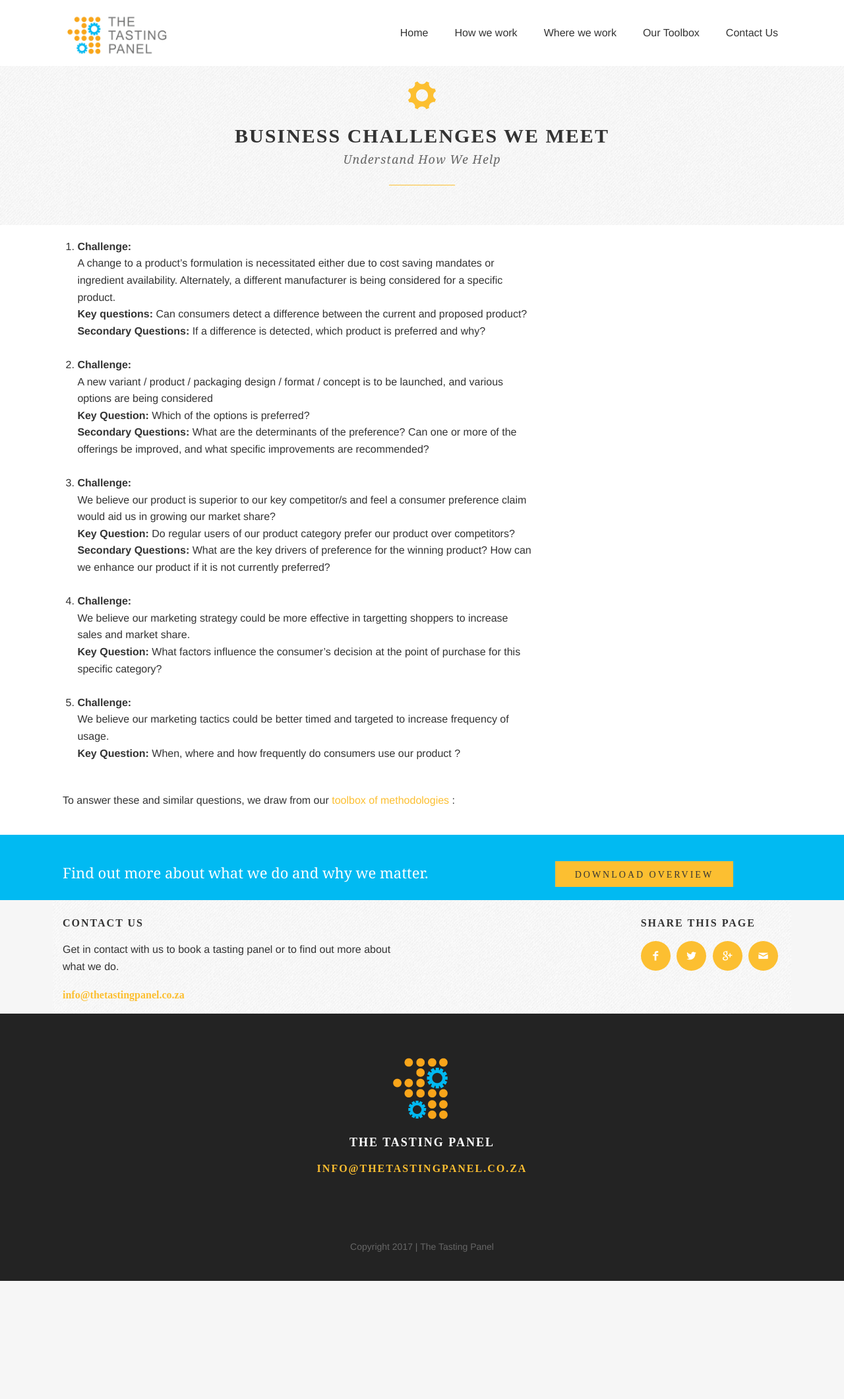
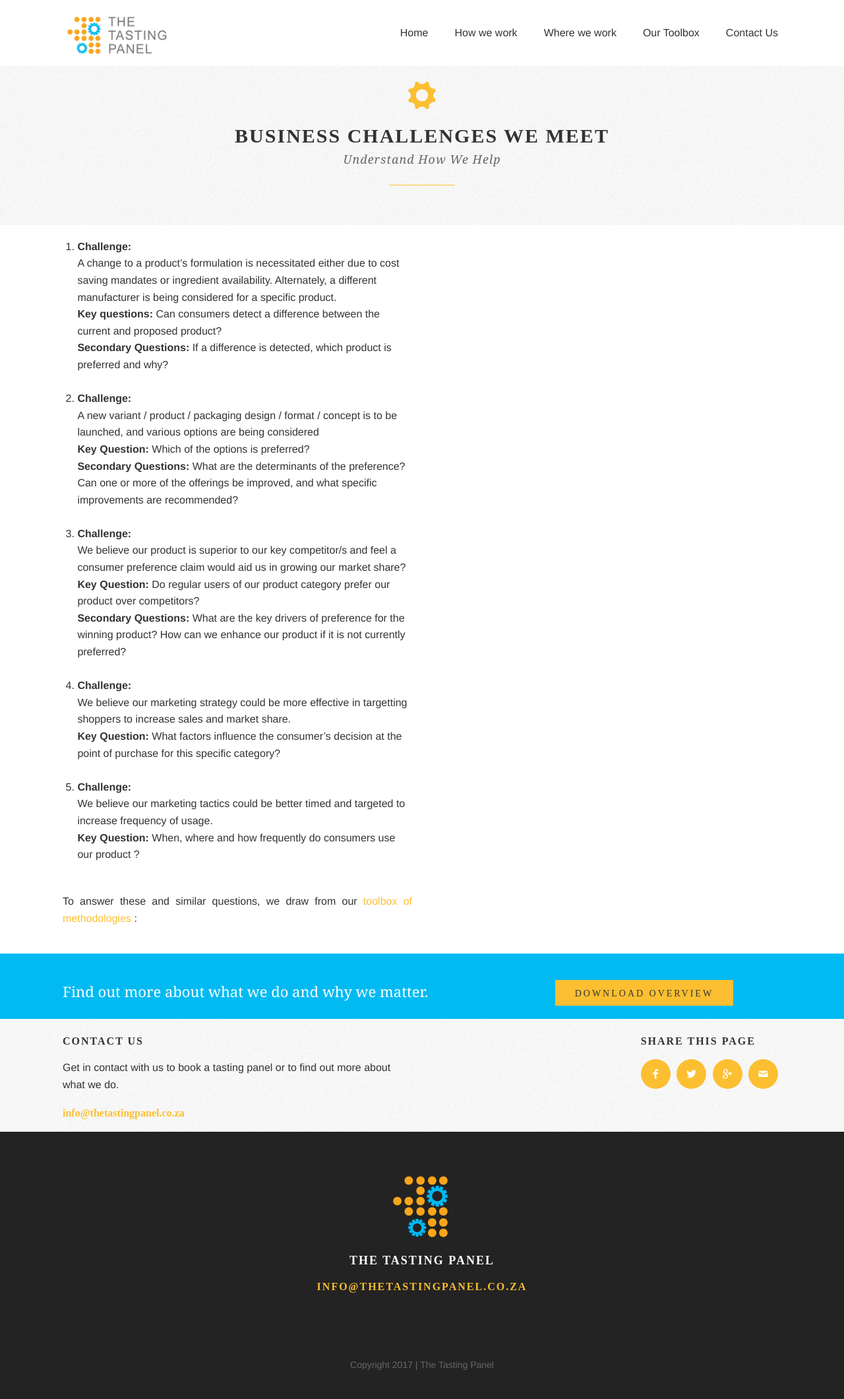
Before and after one commit to tastingpanel/tastingpanel.github.io, a Jekyll site: the page built from business-challenges.html, in a window 1280 px wide. Shown: the whole page at 66% size. Built offline with Jekyll 4.4.1, drawn with Linux system fonts in a browser that asks for light colours; some web fonts are replaced; before the commit the page ends 1941 px from its top, so only the background shows below that.

Commit message:
Create business-challenges.html

```diff
--- a/business-challenges.html
+++ b/business-challenges.html
@@ -21,7 +21,9 @@
 </div>
 <div class='full_content_page main_content' style='background: #ffffff' >
   <div class='row'>
-    <div class='medium-8 large-8 columns '>
+    <div class='medium-3 large-3 columns '>
+    </div>
+    <div class='medium-6 large-6 columns '>
       <ol>
         <li><strong>Challenge:</strong><br>A change to a product’s formulation is necessitated either due to cost saving mandates or ingredient availability.  Alternately, a different manufacturer is being considered for a specific product.
           <br><strong>Key questions:</strong> Can consumers detect a difference between the current and proposed product?<br>
@@ -49,7 +51,7 @@
       </ol>
           <p>To answer these and similar questions, we draw from our <a href="{{site.url}}/our-toolbox.html">toolbox of methodologies</a> :</p>
     </div>
-    <div class='medium-4 large-4 columns '>
+    <div class='medium-3 large-3 columns '>
     </div>
   </div>
 </div>
```
